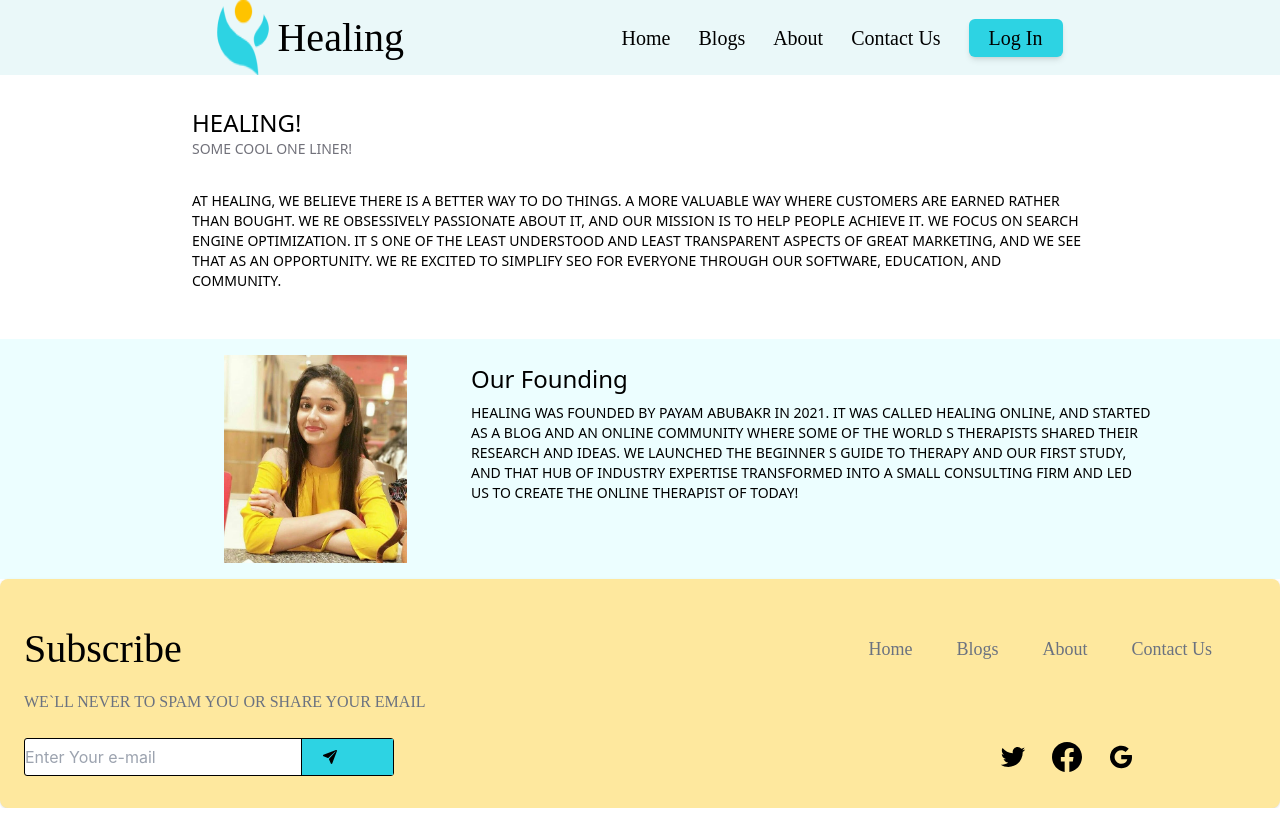
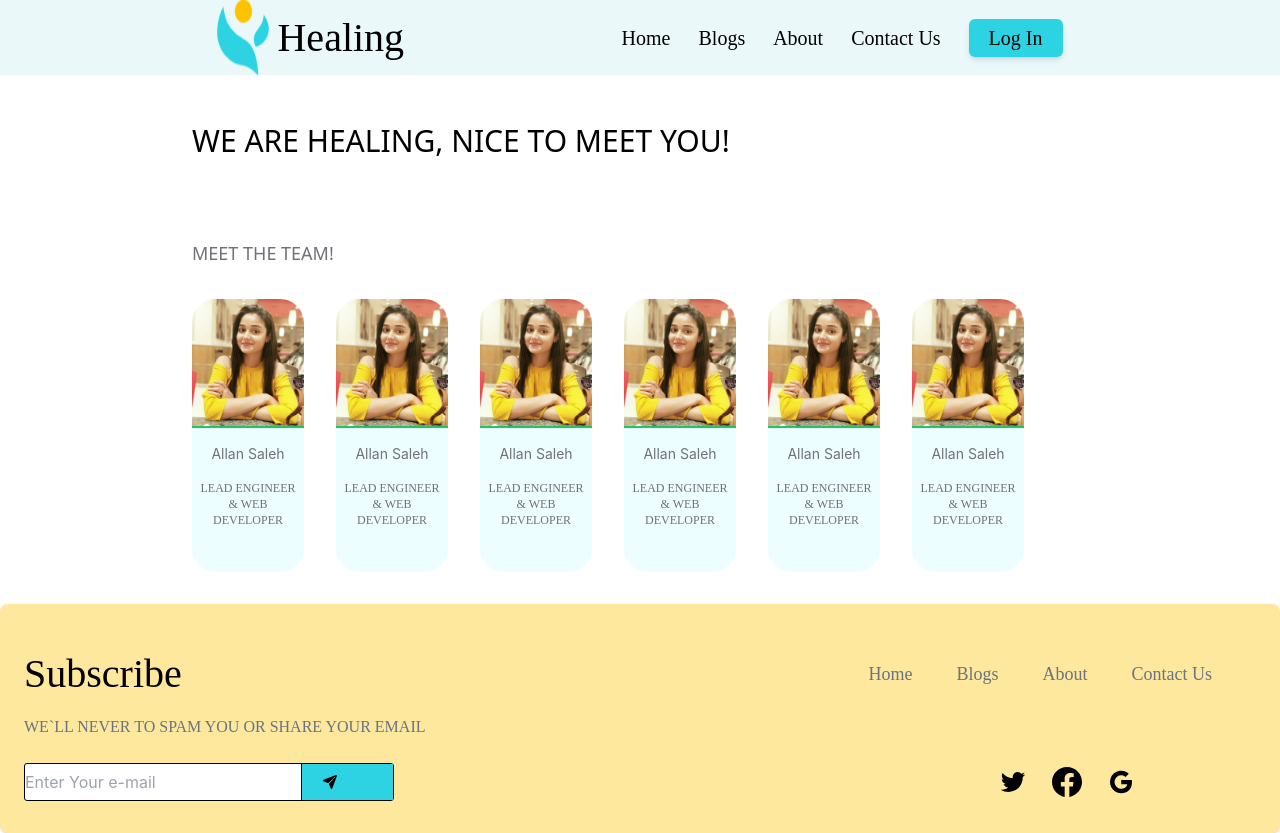
Before and after one commit to Roubaaa/TWMB, a React (Create React App) app: page /about in a window 1280 px wide. Before the commit the page ends 808 px from the top, so only its background shows below. Built offline with nearby package versions, Linux system fonts and the light colour scheme; the HTML template or start-up script is replaced by a standard one.

Commit message:
meat the team finished

```diff
--- a/src/Components/About/About.js
+++ b/src/Components/About/About.js
@@ -8,22 +8,59 @@ export default function About() {
   return (
     <div>
       <div>
-<h1 className="sm:px-48 px-2 pt-8 font-normal font-sans text-xl  md:text-2xl">HEALING!</h1>
+<h1 className="sm:px-48 px-2 pt-12 font-normal font-sans text-2xl  md:text-3xl">WE ARE HEALING, NICE TO MEET YOU!</h1>
 
-<p className="sm:px-48 px-2 text-zinc-500 font-sans text-xs sm:text-sm md:text-s ">some cool one liner!</p>
-<p className="sm:px-48 px-2 pt-8 pb-12 font-sans text-xs sm:text-sm md:text-l  break-keep">At Healing, we believe there
-is a better way to do things. A more valuable way where customers are earned rather than
-bought. We re obsessively passionate about it, and our mission is to help people achieve it.
-We focus on search engine optimization. It s one of the least understood and least transparent
- aspects of great marketing, and we see that as an opportunity. We re excited to simplify SEO for
- everyone through our software, education, and community.</p>
+<p className="sm:px-48 px-2 sm:pt-20 text-zinc-500 font-normal font-sans text-lg  ">Meet the Team!</p>
  </div>
-<div className="sm:py-2 bg-cyan-50 flex items-stretch ">
-<img className="sm:w-56 w-56 h-56 sm:ml-56 ml-2 sm:py-2 py-8" src={finder} alt="finder" />
-<div>
-<h2 className="sm:px-16 px-4 pt-4 font-sans  text-xl sm:text-xl md:text-2xl">Our Founding</h2>
-<p className="sm:px-16 px-4 sm:pr-32 font-sans pt-2 pb-8 text-xs sm:text-sm md:text-l ">Healing was founded by Payam Abubakr in 2021. It was called Healing Online, and started as a blog and an online community where some of the world s therapists shared their research and ideas. We launched the Beginner s Guide to Therapy and our first study, and that hub of industry expertise transformed into a small consulting firm and led us to create the Online Therapist of today!</p>
- </div>
+ <div className="sm:pl-48 px-2 flex flex-wrap sm:flex-row">
+<div className=" sm:pl-0 pr-4 px-2 py-8">
+<img className="sm:w-28 w-28 rounded-t-3xl border-b-green-500 border-solid  border-b-2" src={finder} alt="finder" />
+<div className=" w-28 h-36 bg-cyan-50 rounded-b-3xl text-center text-zinc-500 px-2">
+<h2 className="text-s sm:text-sm md:text-s py-4">Allan Saleh</h2>
+<p className="text-xs sm:text-xs md:text-s">Lead Engineer & Web Developer</p>
+
+</div>
+</div>
+<div className=" sm:px-4 px-2 py-8">
+<img className="sm:w-28 w-28 rounded-t-3xl border-b-green-500 border-solid  border-b-2" src={finder} alt="finder" />
+<div className=" w-28 h-36 bg-cyan-50 rounded-b-3xl text-center text-zinc-500 px-2">
+<h2 className="text-s sm:text-sm md:text-s py-4">Allan Saleh</h2>
+<p className="text-xs sm:text-xs md:text-s">Lead Engineer & Web Developer</p>
+
+</div>
+</div>
+<div className=" sm:px-4 px-2 py-8">
+<img className="sm:w-28 w-28 rounded-t-3xl border-b-green-500 border-solid  border-b-2" src={finder} alt="finder" />
+<div className=" w-28 h-36 bg-cyan-50 rounded-b-3xl text-center text-zinc-500 px-2">
+<h2 className="text-s sm:text-sm md:text-s py-4">Allan Saleh</h2>
+<p className="text-xs sm:text-xs md:text-s">Lead Engineer & Web Developer</p>
+
+</div>
+</div>
+<div className=" sm:px-4 px-2 py-8">
+<img className="sm:w-28 w-28 rounded-t-3xl border-b-green-500 border-solid  border-b-2" src={finder} alt="finder" />
+<div className=" w-28 h-36 bg-cyan-50 rounded-b-3xl text-center text-zinc-500 px-2">
+<h2 className="text-s sm:text-sm md:text-s py-4">Allan Saleh</h2>
+<p className="text-xs sm:text-xs md:text-s">Lead Engineer & Web Developer</p>
+
+</div>
+</div>
+<div className=" sm:px-4 px-2 py-8">
+<img className="sm:w-28 w-28 rounded-t-3xl border-b-green-500 border-solid  border-b-2" src={finder} alt="finder" />
+<div className=" w-28 h-36 bg-cyan-50 rounded-b-3xl text-center text-zinc-500 px-2">
+<h2 className="text-s sm:text-sm md:text-s py-4">Allan Saleh</h2>
+<p className="text-xs sm:text-xs md:text-s">Lead Engineer & Web Developer</p>
+
+</div>
+</div>
+<div className=" sm:px-4 px-2 py-8">
+<img className="sm:w-28 w-28 rounded-t-3xl border-b-green-500 border-solid  border-b-2" src={finder} alt="finder" />
+<div className=" w-28 h-36 bg-cyan-50 rounded-b-3xl text-center text-zinc-500 px-2">
+<h2 className="text-s sm:text-sm md:text-s py-4">Allan Saleh</h2>
+<p className="text-xs sm:text-xs md:text-s">Lead Engineer & Web Developer</p>
+
+</div>
+</div>
  </div>
 
 
```
Also changed, not shown: 1 other file (tests, documents, lock files or other folders).
